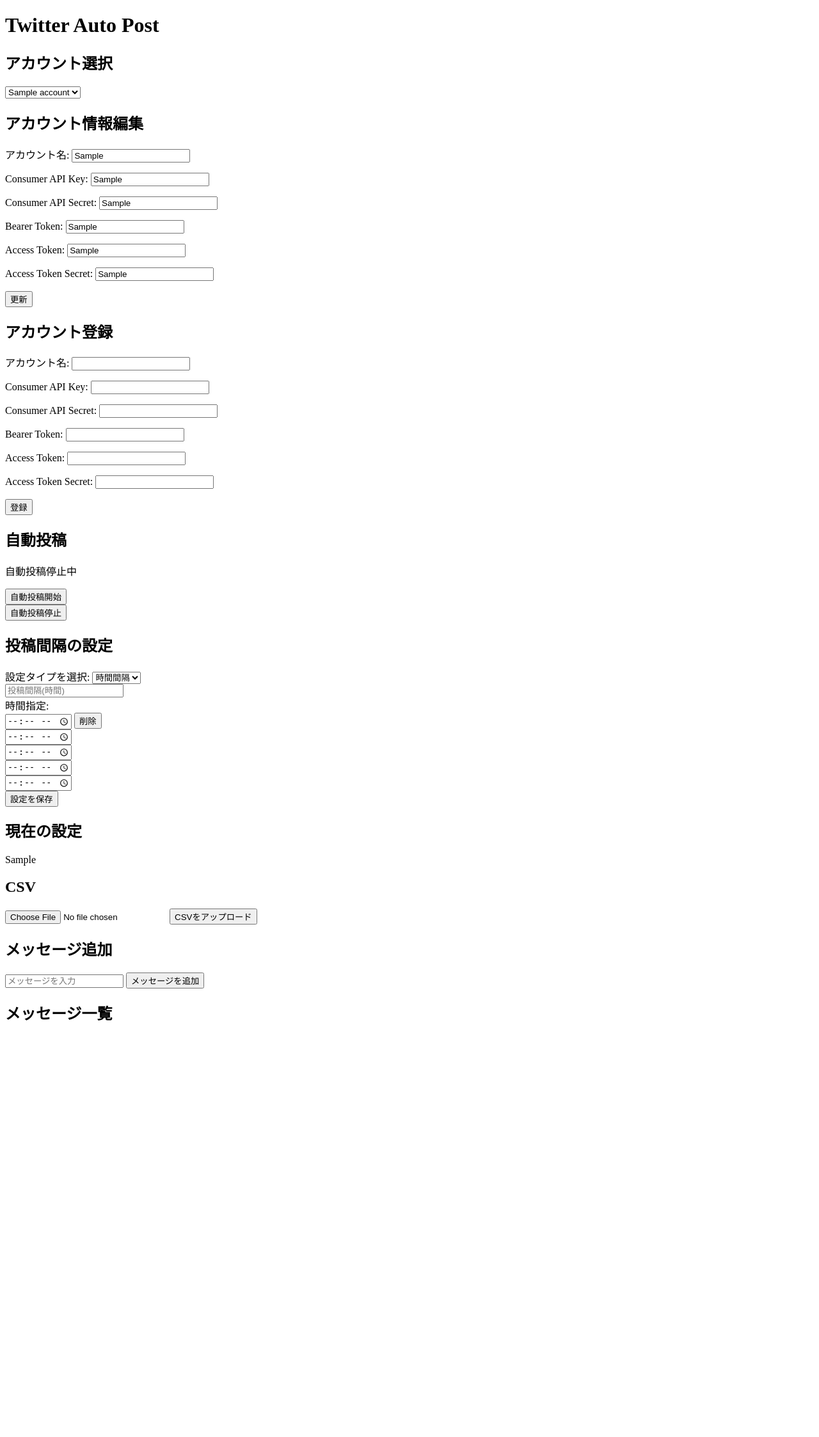
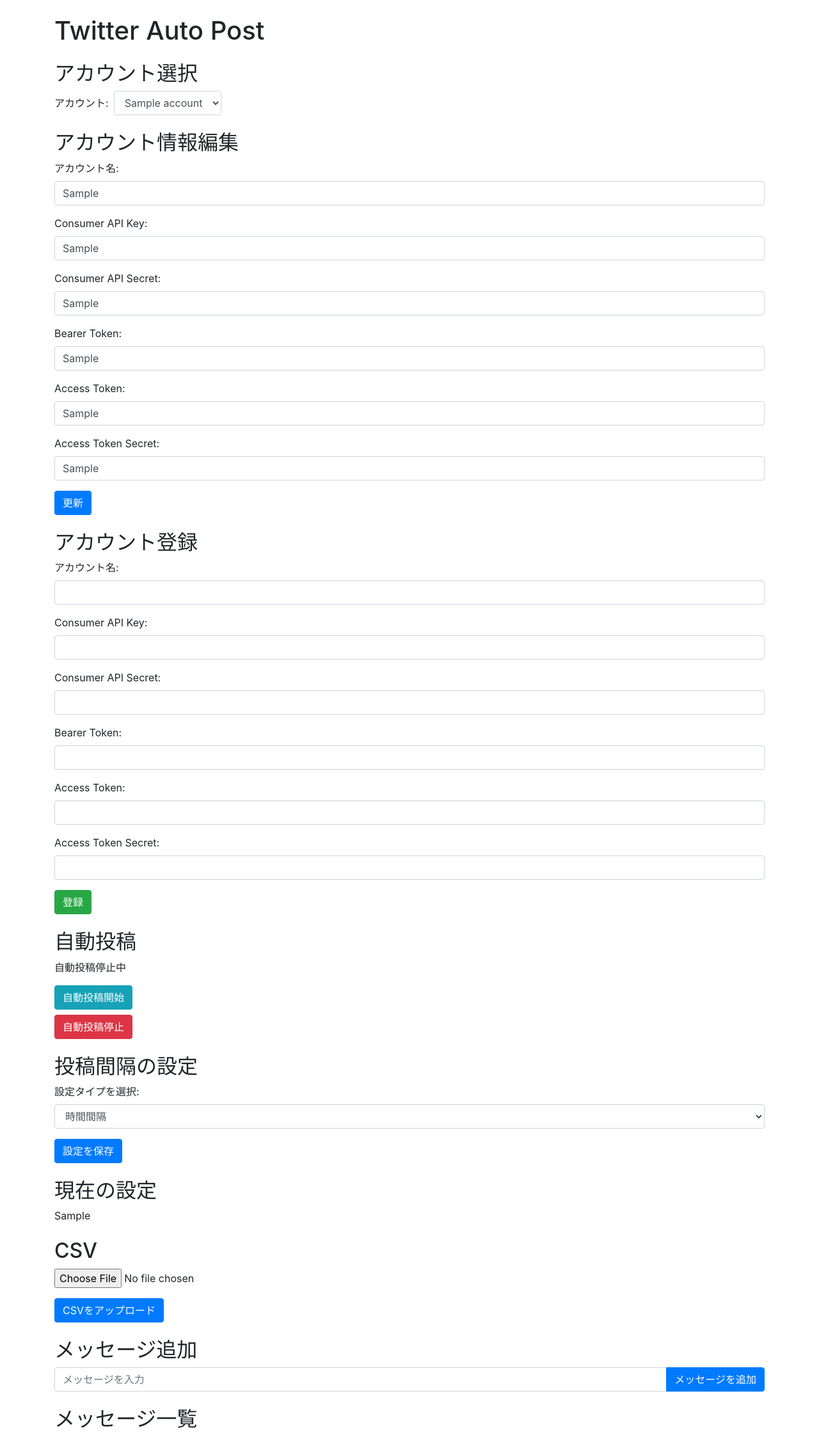
Before and after one commit to jam006097/TweetBot, a Flask app: template templates/index.html in a window 1280 px wide. Shown: the whole page at 64% size. Before the commit the page ends 1595 px from the top, so only its background shows below. Run offline with Flask 3, Linux system fonts and the light colour scheme; the template is opened without the code that fills it: most values are stand-ins (such as "Sample title", 1, 10 or a date in 2020); one stand-in notice (Sample message) is shown; some libraries are stand-ins or nearby versions.

Commit message:
全体的なデザインをBootStrapで修正

```diff
--- /dev/null
+++ b/static/css/style.css
@@ -0,0 +1,34 @@
+/* カスタムCSS */
+.deleted {
+    color: red;
+}
+
+.flash-message {
+    position: fixed;
+    top: 10px;
+    right: 10px;
+    background-color: lightgrey;
+    padding: 10px;
+    border-radius: 5px;
+    box-shadow: 0 0 10px rgba(0, 0, 0, 0.1);
+}
+
+.edit-form {
+    display: none;
+}
+
+.edit-form input[type="text"] {
+    width: 700px;
+    padding: 10px;
+}
+
+.interval-setting.hidden {
+    display: none;
+}
+
+.form-group {
+    margin-bottom: 1em;
+}
+.hidden {
+    display: none;
+}
--- /dev/null
+++ b/static/js/script.js
@@ -0,0 +1,95 @@
+let isEditing = false;
+
+function fetchMessages() {
+    if (isEditing) return;  // 編集中の場合は更新を止める
+    fetch('/messages')
+        .then(response => response.json())
+        .then(data => {
+            const messageList = document.getElementById('message-list');
+            messageList.innerHTML = '';
+            data.forEach(message => {
+                const li = document.createElement('li');
+                li.classList.add('list-group-item');
+                li.dataset.id = message[0];
+                li.innerHTML = `
+                    <span class="message-text">${message[1]}${message[2] ? ' (投稿済み)' : ''}</span>
+                    <button class="btn btn-sm btn-warning edit-btn" onclick="editMessage('${message[0]}')">編集</button>
+                    <button class="btn btn-sm btn-danger delete-btn" onclick="deleteMessage('${message[0]}')">削除</button>
+                    <form action="/edit/${message[0]}" method="post" class="edit-form d-inline" id="editForm-${message[0]}" style="display:none;">
+                        <input type="text" name="new_message" class="form-control d-inline w-75" value="${message[1]}" placeholder="新しいメッセージ">
+                        <button type="submit" class="btn btn-sm btn-primary">更新</button>
+                        <button type="button" class="btn btn-sm btn-secondary" onclick="cancelEdit('${message[0]}')">キャンセル</button>
+                    </form>
+                `;
+                if (message[2]) {
+                    li.classList.add('deleted');
+                }
+                messageList.appendChild(li);
+            });
+        });
+}
+
+function checkResetStatus() {
+    if (isEditing) return;  // 編集中の場合はリセットチェックを止める
+    fetch('/reset_status')
+        .then(response => response.json())
+        .then(data => {
+            if (data.reset) {
+                fetchMessages();  // リセットされた場合にメッセージ一覧を更新
+            }
+        });
+}
+
+function editMessage(id) {
+    //isEditing = true;
+    const li = document.querySelector(`li[data-id='${id}']`);
+    li.querySelector('.message-text').style.display = 'none';
+    li.querySelector('.edit-btn').style.display = 'none';
+    li.querySelector('.delete-btn').style.display = 'none';
+
+    const form = li.querySelector('.edit-form');
+    form.style.display = 'block';  // フォーム全体を表示
+
+    form.querySelector('input[name="new_message"]').style.display = 'inline-block';  // 入力欄を表示
+    form.querySelector('button[type="submit"]').style.display = 'inline-block';  // 更新ボタンを表示
+    form.querySelector('button[type="button"]').style.display = 'inline-block';  // キャンセルボタンを表示
+}
+
+function cancelEdit(id) {
+    //isEditing = false;
+    const li = document.querySelector(`li[data-id='${id}']`);
+    li.querySelector('.message-text').style.display = 'inline';
+    li.querySelector('.edit-btn').style.display = 'inline';
+    li.querySelector('.delete-btn').style.display = 'inline';
+
+    const form = li.querySelector('.edit-form');
+    form.style.display = 'none';
+}
+
+
+function deleteMessage(id) {
+    fetch(`/delete/${id}`, { method: 'POST' })
+        .then(() => fetchMessages());  // メッセージを削除した後、メッセージ一覧を更新
+}
+
+function toggleIntervalType() {
+    const intervalType = document.getElementById('interval-type').value;
+    const intervalInput = document.getElementById('interval-input');
+    const specificInput = document.getElementById('specific-input');
+
+    if (intervalType === 'interval') {
+        intervalInput.classList.remove('hidden');
+        specificInput.classList.add('hidden');
+    } else {
+        intervalInput.classList.add('hidden');
+        specificInput.classList.remove('hidden');
+    }
+}
+
+function removeSpecificTime(time) {
+    fetch(`/remove_specific_time?time=${time}`, { method: 'POST' })
+        .then(() => location.reload());
+}
+
+setInterval(fetchMessages, 3600000); // 1時間おきにメッセージを取得
+setInterval(checkResetStatus, 3600000); // 1時間おきにリセットフラグをチェック
--- a/templates/index.html
+++ b/templates/index.html
@@ -3,172 +3,168 @@
 <head>
     <meta charset="UTF-8">
     <title>Twitter Auto Post</title>
-    <style>
-        .deleted {
-            color: red;
-        }
-        .flash-message {
-            position: fixed;
-            top: 10px;
-            right: 10px;
-            background-color: lightgrey;
-            padding: 10px;
-            border-radius: 5px;
-            box-shadow: 0 0 10px rgba(0, 0, 0, 0.1);
-        }
-        .edit-form {
-            display: none;
-        }
-        .edit-form input[type="text"] {
-            width: 700px;
-            padding: 10px;
-        }
-        .form-group {
-            margin-bottom: 1em;
-        }
-    </style>
+    <!-- BootstrapのCSSを追加 -->
+    <link href="https://maxcdn.bootstrapcdn.com/bootstrap/4.5.2/css/bootstrap.min.css" rel="stylesheet">
+    <!-- カスタムCSSを追加 -->
+    <link href="/static/css/style.css" rel="stylesheet">
 </head>
 <body>
-    <h1>Twitter Auto Post</h1>
+<div class="container">
+    <h1 class="my-4">Twitter Auto Post</h1>
 
     <h2>アカウント選択</h2>
-    <form action="/select_account" method="post">
-        <select name="account_id" onchange="this.form.submit()">
+    <form action="/select_account" method="post" class="form-inline">
+        <div class="form-group">
+            <label for="account_id" class="mr-2">アカウント:</label>
+            <select name="account_id" id="account_id" class="form-control" onchange="this.form.submit()">
                 {% for account in accounts %}
                     <option value="{{ account[0] }}" {% if account[0] == current_account_id %}selected{% endif %}>{{ account[1] }}</option>
                 {% endfor %}
             </select>
+        </div>
     </form>
 
-    <h2>アカウント情報編集</h2>
+    <h2 class="mt-4">アカウント情報編集</h2>
     {% if current_account %}
     <form action="/edit_account" method="post">
         <div class="form-group">
             <label>アカウント名:</label>
-            <input type="text" name="name" value="{{ current_account[1] }}" required>
+            <input type="text" name="name" class="form-control" value="{{ current_account[1] }}" required>
         </div>
         <div class="form-group">
             <label>Consumer API Key:</label>
-            <input type="text" name="consumer_api_key" value="{{ current_account[2] }}" required>
+            <input type="text" name="consumer_api_key" class="form-control" value="{{ current_account[2] }}" required>
         </div>
         <div class="form-group">
             <label>Consumer API Secret:</label>
-            <input type="text" name="consumer_api_secret" value="{{ current_account[3] }}" required>
+            <input type="text" name="consumer_api_secret" class="form-control" value="{{ current_account[3] }}" required>
         </div>
         <div class="form-group">
             <label>Bearer Token:</label>
-            <input type="text" name="bearer_token" value="{{ current_account[4] }}" required>
+            <input type="text" name="bearer_token" class="form-control" value="{{ current_account[4] }}" required>
         </div>
         <div class="form-group">
             <label>Access Token:</label>
-            <input type="text" name="access_token" value="{{ current_account[5] }}" required>
+            <input type="text" name="access_token" class="form-control" value="{{ current_account[5] }}" required>
         </div>
         <div class="form-group">
             <label>Access Token Secret:</label>
-            <input type="text" name="access_token_secret" value="{{ current_account[6] }}" required>
+            <input type="text" name="access_token_secret" class="form-control" value="{{ current_account[6] }}" required>
         </div>
-        <button type="submit">更新</button>
+        <button type="submit" class="btn btn-primary">更新</button>
     </form>
     {% endif %}
 
-    <h2>アカウント登録</h2>
+    <h2 class="mt-4">アカウント登録</h2>
     <form action="/register_account" method="post">
         <div class="form-group">
             <label>アカウント名:</label>
-            <input type="text" name="name" required>
+            <input type="text" name="name" class="form-control" required>
         </div>
         <div class="form-group">
             <label>Consumer API Key:</label>
-            <input type="text" name="consumer_api_key" required>
+            <input type="text" name="consumer_api_key" class="form-control" required>
         </div>
         <div class="form-group">
             <label>Consumer API Secret:</label>
-            <input type="text" name="consumer_api_secret" required>
+            <input type="text" name="consumer_api_secret" class="form-control" required>
         </div>
         <div class="form-group">
             <label>Bearer Token:</label>
-            <input type="text" name="bearer_token" required>
+            <input type="text" name="bearer_token" class="form-control" required>
         </div>
         <div class="form-group">
             <label>Access Token:</label>
-            <input type="text" name="access_token" required>
+            <input type="text" name="access_token" class="form-control" required>
         </div>
         <div class="form-group">
             <label>Access Token Secret:</label>
-            <input type="text" name="access_token_secret" required>
+            <input type="text" name="access_token_secret" class="form-control" required>
         </div>
-        <button type="submit">登録</button>
+        <button type="submit" class="btn btn-success">登録</button>
     </form>
 
-    <h2>自動投稿</h2>
+    <h2 class="mt-4">自動投稿</h2>
     <p>{{ '自動投稿実行中' if is_auto_posting else '自動投稿停止中' }}</p>
 
-    <form action="/start_auto_post" method="get">
-        <button type="submit">自動投稿開始</button>
+    <form action="/start_auto_post" method="get" class="mb-2">
+        <button type="submit" class="btn btn-info">自動投稿開始</button>
     </form>
 
     <form action="/stop_auto_post" method="get">
-        <button type="submit">自動投稿停止</button>
+        <button type="submit" class="btn btn-danger">自動投稿停止</button>
     </form>
 
-    <h2>投稿間隔の設定</h2>
+    <h2 class="mt-4">投稿間隔の設定</h2>
     <form action="/set_interval" method="post">
+        <div class="form-group">
             <label for="interval-type">設定タイプを選択:</label>
-        <select id="interval-type" name="interval_type" onchange="toggleIntervalType()">
+            <select id="interval-type" name="interval_type" class="form-control" onchange="toggleIntervalType()">
                 <option value="interval" {% if interval_type == 'interval' %}selected{% endif %}>時間間隔</option>
                 <option value="specific" {% if interval_type == 'specific' %}selected{% endif %}>時間指定</option>
             </select>
-
-        <div id="interval-input" class="interval-setting {% if interval_type != 'interval' %}hidden{% endif %}">
-            <input type="number" name="interval" placeholder="投稿間隔(時間)" min="1" value="{{ interval }}">
         </div>
 
-        <div id="specific-input" class="interval-setting {% if interval_type != 'specific' %}hidden{% endif %}">
+        <div id="interval-input" class="form-group interval-setting {% if interval_type != 'interval' %}hidden{% endif %}">
+            <label>投稿間隔 (時間):</label>
+            <input type="number" name="interval" class="form-control" placeholder="投稿間隔(時間)" min="1" value="{{ interval }}">
+        </div>
+
+        <div id="specific-input" class="form-group interval-setting {% if interval_type != 'specific' %}hidden{% endif %}">
             <label>時間指定:</label>
             {% for time in specific_times %}
-                <div>
-                    <input type="time" name="specific_times" value="{{ time }}">
-                    <button type="button" onclick="removeSpecificTime('{{ time }}')">削除</button>
+                <div class="input-group mb-2">
+                    <input type="time" name="specific_times" class="form-control" value="{{ time }}">
+                    <div class="input-group-append">
+                        <button type="button" class="btn btn-outline-danger" onclick="removeSpecificTime('{{ time }}')">削除</button>
+                    </div>
                 </div>
             {% endfor %}
             {% for _ in range(5 - specific_times|length) %}
-                <div>
-                    <input type="time" name="specific_times">
+                <div class="input-group mb-2">
+                    <input type="time" name="specific_times" class="form-control">
                 </div>
             {% endfor %}
         </div>
 
-        <button type="submit">設定を保存</button>
+        <button type="submit" class="btn btn-primary">設定を保存</button>
     </form>
 
-    <h2>現在の設定</h2>
+    <h2 class="mt-4">現在の設定</h2>
     <p>{{ current_setting }}</p>
 
-    <h2>CSV</h2>
+    <h2 class="mt-4">CSV</h2>
     <form action="/upload" method="post" enctype="multipart/form-data">
-        <input type="file" name="file" accept=".csv">
-        <button type="submit">CSVをアップロード</button>
+        <div class="form-group">
+            <input type="file" name="file" class="form-control-file" accept=".csv">
+        </div>
+        <button type="submit" class="btn btn-primary">CSVをアップロード</button>
     </form>
 
-    <h2>メッセージ追加</h2>
+    <h2 class="mt-4">メッセージ追加</h2>
     <form action="/post" method="post">
-        <input type="text" name="message" placeholder="メッセージを入力">
-        <button type="submit">メッセージを追加</button>
+        <div class="input-group mb-3">
+            <input type="text" name="message" class="form-control" placeholder="メッセージを入力">
+            <div class="input-group-append">
+                <button type="submit" class="btn btn-primary">メッセージを追加</button>
+            </div>
+        </div>
     </form>
 
-    <h2>メッセージ一覧</h2>
-    <ul id="message-list">
+    <h2 class="mt-4">メッセージ一覧</h2>
+    <ul id="message-list" class="list-group">
         {% for id, message, is_deleted in messages %}
-            <li class="{{ 'deleted' if is_deleted else '' }}" data-id="{{ id }}">
+            <li class="list-group-item {{ 'deleted' if is_deleted else '' }}" data-id="{{ id }}">
                 <span class="message-text">{{ message }}</span> {% if is_deleted %}(投稿済み){% endif %}
-                <button class="edit-btn" onclick="editMessage('{{ id }}')">編集</button>
-                <form action="/edit/{{ id }}" method="post" class="edit-form" style="display:none;">
-                    <input type="text" name="new_message" value="{{ message }}" placeholder="新しいメッセージ">
-                    <button type="submit">更新</button>
-                    <button type="button" onclick="cancelEdit('{{ id }}')">キャンセル</button>
-                </form>
-                <form action="/delete/{{ id }}" method="post" style="display:inline;">
-                    <button type="submit">削除</button>
+                <button class="btn btn-sm btn-warning edit-btn" onclick="editMessage('{{ id }}')">編集</button>
+                <button class="btn btn-sm btn-danger delete-btn" onclick="deleteMessage('{{ id }}')">削除</button>
+                <form action="/edit/{{ id }}" method="post" class="edit-form" id="editForm-{{ id }}"
+                    style="display:none;">
+                    <input type="text" name="new_message" class="form-control d-inline w-75" value="{{ message }}"
+                        placeholder="新しいメッセージ" style="display: none;">
+                    <button type="submit" class="btn btn-sm btn-primary" style="display: none;">更新</button>
+                    <button type="button" class="btn btn-sm btn-secondary" style="display: none;"
+                        onclick="cancelEdit('{{ id }}')">キャンセル</button>
                 </form>
             </li>
         {% endfor %}
@@ -176,8 +172,8 @@
 
     {% with messages = get_flashed_messages() %}
       {% if messages %}
-        <div class="flash-message">
-          <ul>
+        <div class="alert alert-info flash-message">
+          <ul class="mb-0">
             {% for message in messages %}
               <li>{{ message }}</li>
             {% endfor %}
@@ -190,88 +186,11 @@
         </script>
       {% endif %}
     {% endwith %}
+</div> <!-- コンテナの閉じタグ -->
 
-    <script>
-        let isEditing = false;
-
-        function fetchMessages() {
-            if (isEditing) return;  // 編集中の場合は更新を止める
-            fetch('/messages')
-                .then(response => response.json())
-                .then(data => {
-                    const messageList = document.getElementById('message-list');
-                    messageList.innerHTML = '';
-                    data.forEach(message => {
-                        const li = document.createElement('li');
-                        li.dataset.id = message[0];
-                        li.innerHTML = `
-                            <span class="message-text">${message[1]}${message[2] ? ' (投稿済み)' : ''}</span>
-                            <button class="edit-btn" onclick="editMessage('${message[0]}')">編集</button>
-                            <form action="/edit/${message[0]}" method="post" class="edit-form" style="display:none;">
-                                <input type="text" name="new_message" value="${message[1]}" placeholder="新しいメッセージ" style="width: 700px; padding: 10px;">
-                                <button type="submit">更新</button>
-                                <button type="button" onclick="cancelEdit('${message[0]}')">キャンセル</button>
-                            </form>
-                            <form action="/delete/${message[0]}" method="post" style="display:inline;">
-                                <button type="submit">削除</button>
-                            </form>
-                        `;
-                        if (message[2]) {
-                            li.classList.add('deleted');
-                        }
-                        messageList.appendChild(li);
-                    });
-                });
-        }
-
-        function checkResetStatus() {
-            if (isEditing) return;  // 編集中の場合はリセットチェックを止める
-            fetch('/reset_status')
-                .then(response => response.json())
-                .then(data => {
-                    if (data.reset) {
-                        fetchMessages();  // リセットされた場合にメッセージ一覧を更新
-                    }
-                });
-        }
-
-        function editMessage(id) {
-            isEditing = true;
-            const li = document.querySelector(`li[data-id='${id}']`);
-            li.querySelector('.edit-form').style.display = 'inline';
-            li.querySelector('.message-text').style.display = 'none';
-            li.querySelector('.edit-btn').style.display = 'none';  // 編集ボタンを非表示にする
-        }
-
-        function cancelEdit(id) {
-            isEditing = false;
-            const li = document.querySelector(`li[data-id='${id}']`);
-            li.querySelector('.edit-form').style.display = 'none';
-            li.querySelector('.message-text').style.display = 'inline';
-            li.querySelector('.edit-btn').style.display = 'inline';  // 編集ボタンを表示する
-        }
-
-        function toggleIntervalType() {
-            const intervalType = document.getElementById('interval-type').value;
-            const intervalInput = document.getElementById('interval-input');
-            const specificInput = document.getElementById('specific-input');
-
-            if (intervalType === 'interval') {
-                intervalInput.classList.remove('hidden');
-                specificInput.classList.add('hidden');
-            } else {
-                intervalInput.classList.add('hidden');
-                specificInput.classList.remove('hidden');
-            }
-        }
-
-        function removeSpecificTime(time) {
-            fetch(`/remove_specific_time?time=${time}`, { method: 'POST' })
-                .then(() => location.reload());
-        }
-
-        setInterval(fetchMessages, 3600000); // 1時間おきにメッセージを取得
-        setInterval(checkResetStatus, 3600000); // 1時間おきにリセットフラグをチェック
-    </script>
+<!-- 必要なJavaScriptファイルのインクルード -->
+<script src="https://ajax.googleapis.com/ajax/libs/jquery/3.5.1/jquery.min.js"></script>
+<script src="https://maxcdn.bootstrapcdn.com/bootstrap/4.5.2/js/bootstrap.min.js"></script>
+<script src="/static/js/script.js"></script>
 </body>
 </html>
```
Also changed, not shown: tweets.db. Lines whose indentation alone changed are shown as unchanged.
